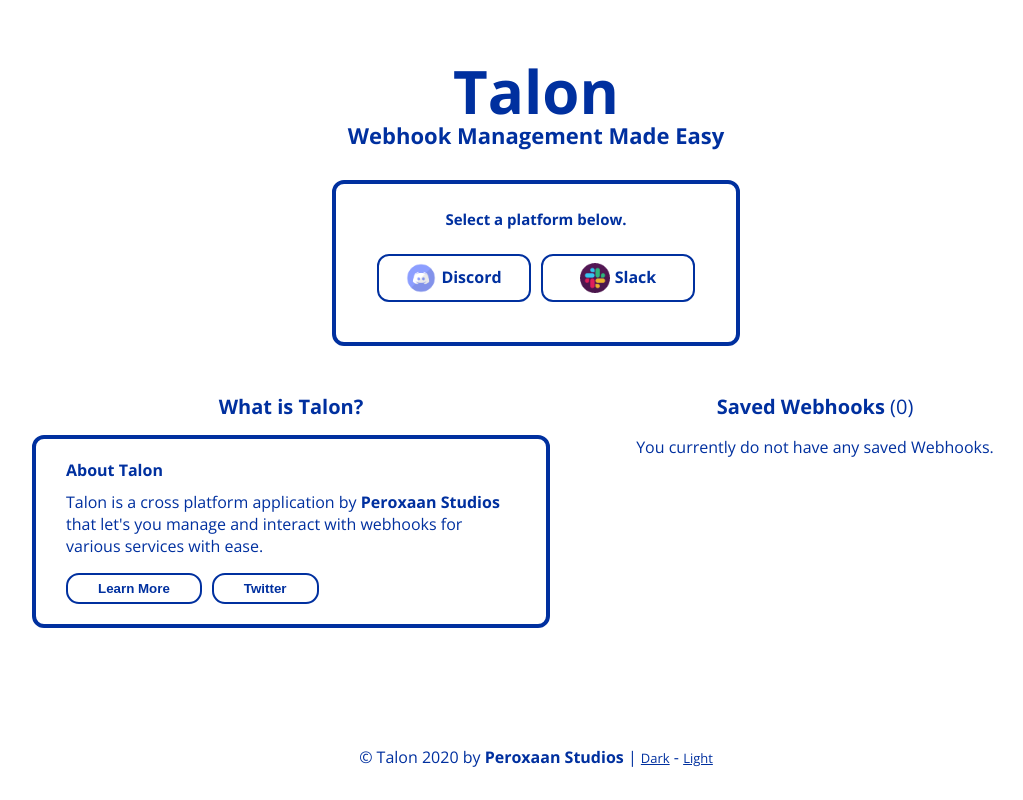
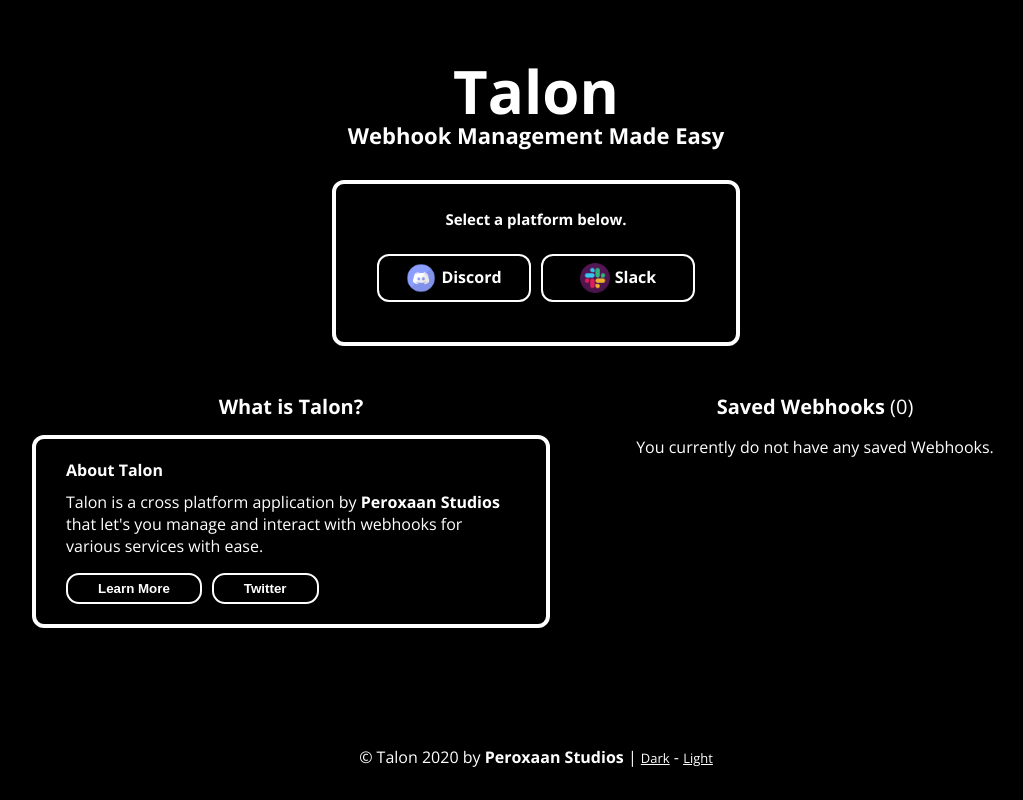
Before and after one commit to TalonApp/Legacy-Web-App, a React (Create React App) app: page / in a window 1280 px wide. Shown: the whole page, without its empty margins (104-1127 px from the left). Built offline with nearby package versions, Linux system fonts and the light colour scheme.

Commit message:
created dark mode CSS file

```diff
--- a/src/App.js
+++ b/src/App.js
@@ -9,6 +9,7 @@
 import Use from './components/Use';
 
 import './App.css';
+import './DarkMode.css';
 
 function App() {
 	return (
--- /dev/null
+++ b/src/DarkMode.css
@@ -0,0 +1,70 @@
+body {
+	background-color: #000;
+	color: #fff;
+}
+
+.header-container {
+	color: #fff;
+}
+
+.header-link {
+	color: #fff;
+}
+
+.card {
+	border-color: #fff;
+}
+
+.platform-title {
+	color: #fff;
+}
+
+.platform-link {
+	color: #fff;
+	border-color: #fff;
+}
+
+.btn {
+	border-color: #fff;
+	color: #fff;
+}
+
+.add-card-body input {
+	color: #fff;
+	border-color: #fff;
+	background-color: #000;
+}
+
+::placeholder {
+	color: rgba(255, 255, 255, 0.397);
+}
+
+:-ms-input-placeholder {
+	color: rgba(255, 255, 255, 0.397);
+}
+
+::-ms-input-placeholder {
+	color: rgba(255, 255, 255, 0.397);
+}
+
+.hidden-link {
+	color: #fff;
+}
+
+.message-text-area {
+	color: #fff;
+	background-color: #000;
+	border-color: #fff;
+}
+
+.mode-switcher-link {
+	color: #fff;
+}
+
+.platform-link:hover {
+	background-color: rgb(46, 46, 46);
+}
+
+.btn:hover {
+	background-color: rgb(46, 46, 46);
+}
```
